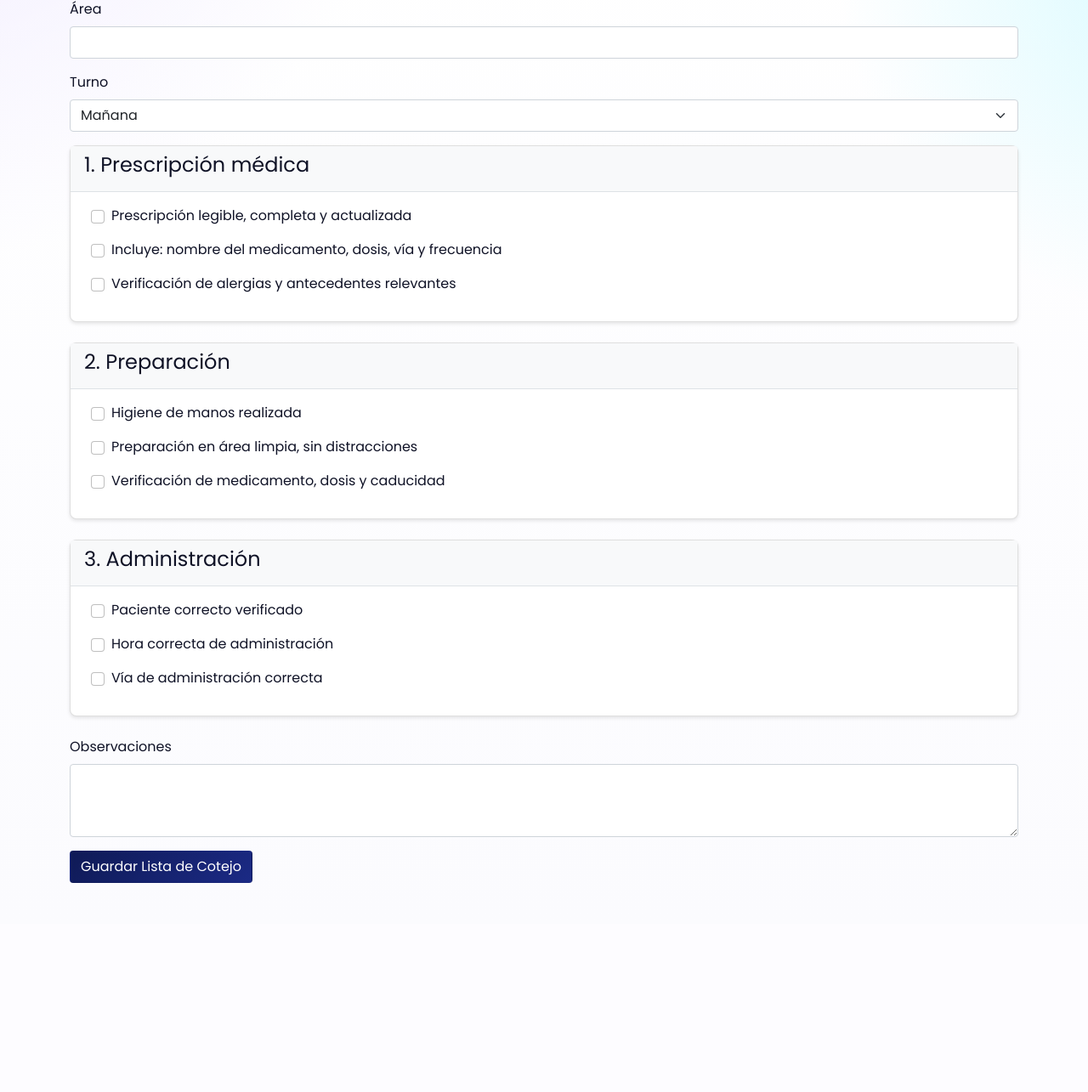
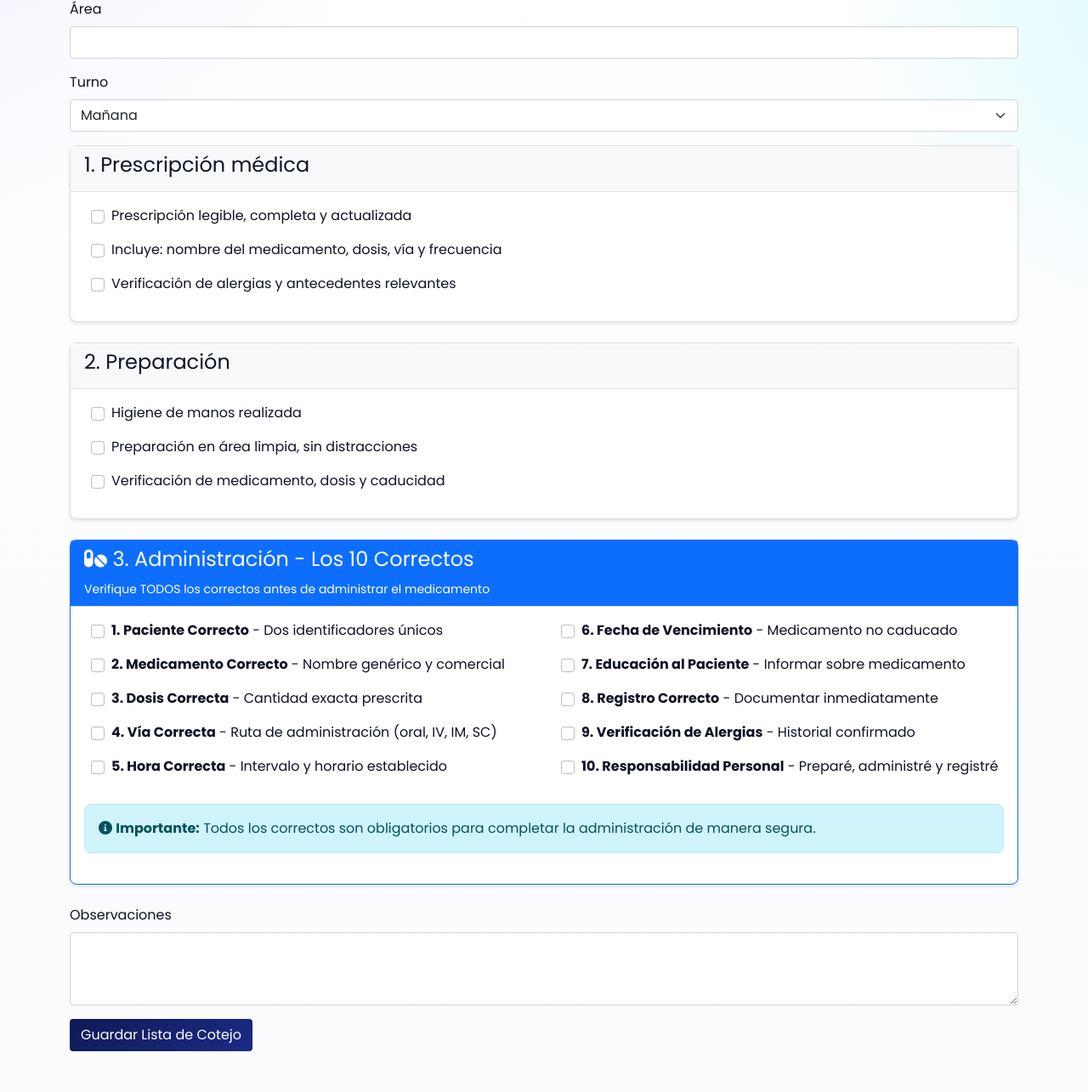
Before and after one commit to angiealadro-dotcom/MEDCHECK, a Python web app: template templates/checklist_form.html in a window 1280 px wide. Shown: the part 174-1459 px from the top of the page at 85% size. Before the commit the page ends 1213 px from the top, so only its background shows below. Run offline with Jinja, Linux system fonts and the light colour scheme; the template is opened without the code that fills it, so the values that code supplies are empty.

Commit message:
feat: update checklist form with all 10 rights
- Redesign administration section with all 10 medication rights
- Make all rights required checkboxes
- Update checklist service to save 10 rights to database
- Improve form validation and user feedback
- Add visual indicators for mandatory fields

```diff
--- a/templates/checklist_form.html
+++ b/templates/checklist_form.html
@@ -74,29 +74,81 @@
                 </div>
             </div>
 
-            <!-- Etapa: Administración -->
-            <div class="card mb-4">
-                <div class="card-header">
-                    <h4>3. Administración</h4>
+            <!-- Etapa: Administración - Los 10 Correctos -->
+            <div class="card mb-4 border-primary">
+                <div class="card-header bg-primary text-white">
+                    <h4><i class="fas fa-pills"></i> 3. Administración - Los 10 Correctos</h4>
+                    <small>Verifique TODOS los correctos antes de administrar el medicamento</small>
                 </div>
                 <div class="card-body">
+                    <div class="row">
+                        <div class="col-md-6">
                             <div class="form-check mb-3">
-                        <input class="form-check-input" type="checkbox" name="paciente_correcto">
+                                <input class="form-check-input" type="checkbox" name="paciente_correcto" required>
                                 <label class="form-check-label">
-                            Paciente correcto verificado
+                                    <strong>1. Paciente Correcto</strong> - Dos identificadores únicos
                                 </label>
                             </div>
                             <div class="form-check mb-3">
-                        <input class="form-check-input" type="checkbox" name="hora_correcta">
+                                <input class="form-check-input" type="checkbox" name="medicamento_correcto" required>
                                 <label class="form-check-label">
-                            Hora correcta de administración
+                                    <strong>2. Medicamento Correcto</strong> - Nombre genérico y comercial
                                 </label>
                             </div>
                             <div class="form-check mb-3">
-                        <input class="form-check-input" type="checkbox" name="via_correcta">
+                                <input class="form-check-input" type="checkbox" name="dosis_correcta" required>
                                 <label class="form-check-label">
-                            Vía de administración correcta
+                                    <strong>3. Dosis Correcta</strong> - Cantidad exacta prescrita
                                 </label>
+                            </div>
+                            <div class="form-check mb-3">
+                                <input class="form-check-input" type="checkbox" name="via_correcta" required>
+                                <label class="form-check-label">
+                                    <strong>4. Vía Correcta</strong> - Ruta de administración (oral, IV, IM, SC)
+                                </label>
+                            </div>
+                            <div class="form-check mb-3">
+                                <input class="form-check-input" type="checkbox" name="hora_correcta" required>
+                                <label class="form-check-label">
+                                    <strong>5. Hora Correcta</strong> - Intervalo y horario establecido
+                                </label>
+                            </div>
+                        </div>
+                        <div class="col-md-6">
+                            <div class="form-check mb-3">
+                                <input class="form-check-input" type="checkbox" name="fecha_vencimiento_verificada" required>
+                                <label class="form-check-label">
+                                    <strong>6. Fecha de Vencimiento</strong> - Medicamento no caducado
+                                </label>
+                            </div>
+                            <div class="form-check mb-3">
+                                <input class="form-check-input" type="checkbox" name="educacion_paciente" required>
+                                <label class="form-check-label">
+                                    <strong>7. Educación al Paciente</strong> - Informar sobre medicamento
+                                </label>
+                            </div>
+                            <div class="form-check mb-3">
+                                <input class="form-check-input" type="checkbox" name="registro_correcto" required>
+                                <label class="form-check-label">
+                                    <strong>8. Registro Correcto</strong> - Documentar inmediatamente
+                                </label>
+                            </div>
+                            <div class="form-check mb-3">
+                                <input class="form-check-input" type="checkbox" name="alergias_verificadas_admin" required>
+                                <label class="form-check-label">
+                                    <strong>9. Verificación de Alergias</strong> - Historial confirmado
+                                </label>
+                            </div>
+                            <div class="form-check mb-3">
+                                <input class="form-check-input" type="checkbox" name="responsabilidad_personal" required>
+                                <label class="form-check-label">
+                                    <strong>10. Responsabilidad Personal</strong> - Preparé, administré y registré
+                                </label>
+                            </div>
+                        </div>
+                    </div>
+                    <div class="alert alert-info mt-3">
+                        <i class="fas fa-info-circle"></i> <strong>Importante:</strong> Todos los correctos son obligatorios para completar la administración de manera segura.
                     </div>
                 </div>
             </div>
@@ -117,6 +169,8 @@
 document.getElementById('checklistForm').addEventListener('submit', async (e) => {
     e.preventDefault();
     const formData = new FormData(e.target);
+
+    // Datos de administración con los 10 Correctos
     const data = {
         area: formData.get('area'),
         turno: formData.get('turno'),
@@ -132,9 +186,17 @@ document.getElementById('checklistForm').addEventListener('submit', async (e) =>
                 verificacion: formData.get('verificacion_medicamento') === 'on'
             },
             administracion: {
-                paciente: formData.get('paciente_correcto') === 'on',
-                hora: formData.get('hora_correcta') === 'on',
-                via: formData.get('via_correcta') === 'on'
+                // Los 10 Correctos
+                paciente_correcto: formData.get('paciente_correcto') === 'on',
+                medicamento_correcto: formData.get('medicamento_correcto') === 'on',
+                dosis_correcta: formData.get('dosis_correcta') === 'on',
+                via_correcta: formData.get('via_correcta') === 'on',
+                hora_correcta: formData.get('hora_correcta') === 'on',
+                fecha_vencimiento_verificada: formData.get('fecha_vencimiento_verificada') === 'on',
+                educacion_paciente: formData.get('educacion_paciente') === 'on',
+                registro_correcto: formData.get('registro_correcto') === 'on',
+                alergias_verificadas: formData.get('alergias_verificadas_admin') === 'on',
+                responsabilidad_personal: formData.get('responsabilidad_personal') === 'on'
             }
         },
         observaciones: formData.get('observaciones')
@@ -150,14 +212,15 @@ document.getElementById('checklistForm').addEventListener('submit', async (e) =>
         });
 
         if (response.ok) {
-            alert('Lista de cotejo guardada exitosamente');
+            alert('✅ Lista de cotejo guardada exitosamente con los 10 Correctos verificados');
             window.location.href = '/checklist/history';
         } else {
-            alert('Error al guardar la lista de cotejo');
+            const error = await response.json();
+            alert('❌ Error al guardar: ' + (error.detail || 'Error desconocido'));
         }
     } catch (error) {
         console.error('Error:', error);
-        alert('Error de conexión');
+        alert('❌ Error de conexión al servidor');
     }
 });
 </script>
```
Also changed, not shown: app/services/checklist_sqlite_service.py (+17 -0 lines). Lines whose indentation alone changed are shown as unchanged.
